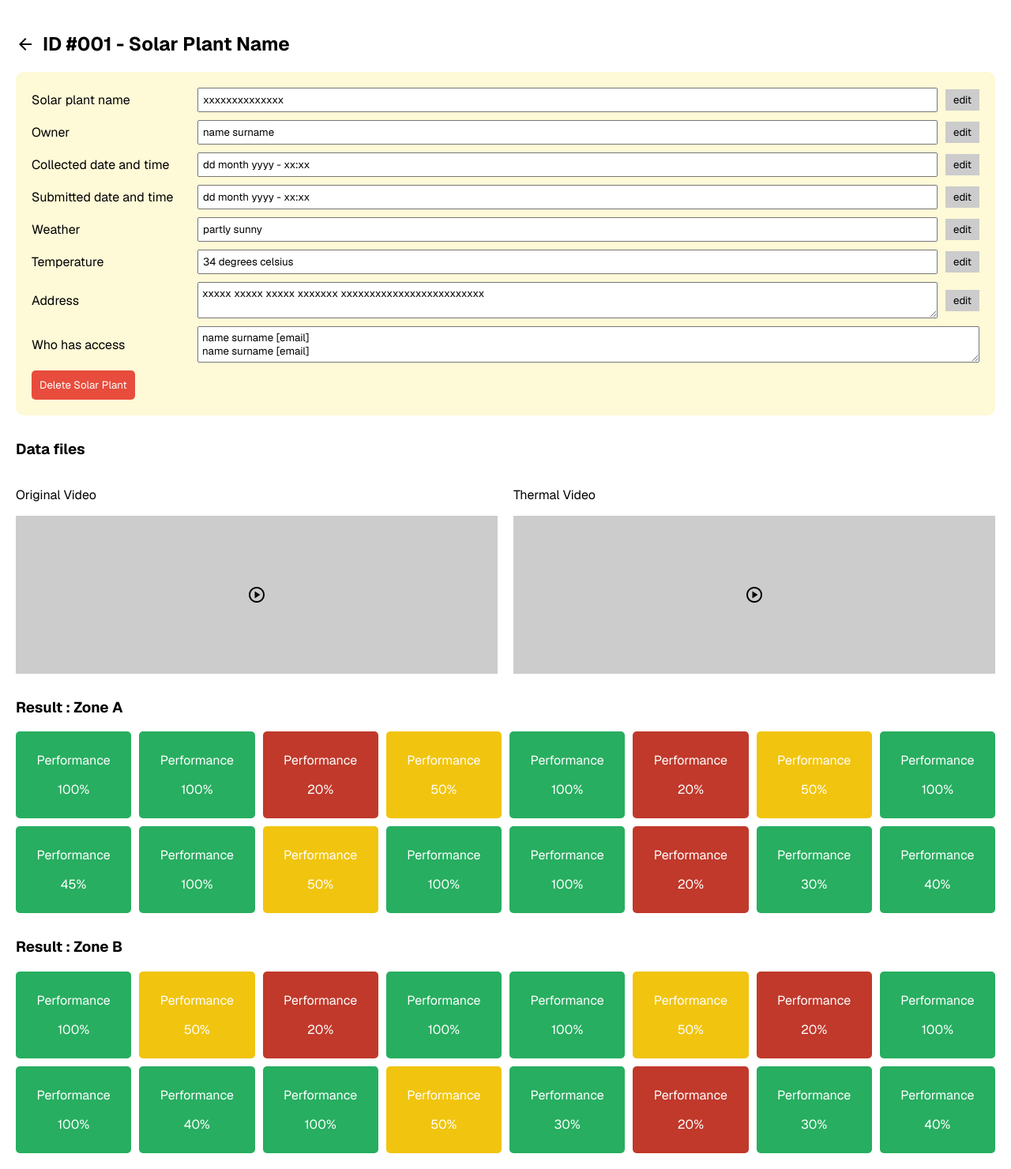
After one commit to 6510615096/solarsystem, a Django app: page /detail/ in a window 1280 px wide. The commit adds this page. Shown: the whole page at 79% size. Run offline with Django 5.2, Linux system fonts and the light colour scheme.

Commit message:
detail page

```diff
--- /dev/null
+++ b/solarapp/templates/detail.html
@@ -0,0 +1,142 @@
+<!DOCTYPE html>
+<html lang="en">
+<head>
+    <meta charset="UTF-8">
+    <meta name="viewport" content="width=device-width, initial-scale=1.0">
+    <title>Solar Plant Details</title>
+
+    {% load static %}
+    <link rel="stylesheet" type="text/css" href="{% static 'css/detail.css' %}">
+    <link href="https://fonts.googleapis.com/css2?family=Material+Symbols+Outlined" rel="stylesheet" />
+    <link href="https://fonts.googleapis.com/css2?family=Geist:wght@100..900&display=swap" rel="stylesheet">
+</head>
+
+<body>
+    <div class="container">
+
+        <!--
+        <div class="top-bar">
+            <button class="home-button">
+                <a href="{% url 'solarapp:home' %}" style="text-decoration: none;">
+                    <span class="material-symbols-outlined">home</span>
+                    <p>home</p>
+                </a>
+            </button>
+
+            <button class="role-button">
+                <span class="material-symbols-outlined">edit</span>
+                <p>role management</p>
+            </button>
+
+            <button class="user-button">
+                <a href="{% url 'solarapp:profile' %}" style="text-decoration: none;">
+                    <span class="material-symbols-outlined">account_circle</span>
+                    <p>{{ user.get_full_name }}</p>
+                </a>
+            </button>
+        </div>
+    -->
+
+        <div class="content">
+
+            <div class="header">
+                <span class="material-symbols-outlined" style="cursor:pointer;">arrow_back</span>
+                <h2>ID #001 - Solar Plant Name</h2>
+            </div>
+
+            <div class="plant-details">
+                <div class="details-form">
+                    <div class="detail-item">
+                        <label>Solar plant name</label>
+                        <input type="text" value="xxxxxxxxxxxxxx" readonly>
+                        <button class="edit-button">edit</button>
+                    </div>
+                    <div class="detail-item">
+                        <label>Owner</label>
+                        <input type="text" value="name surname" readonly>
+                        <button class="edit-button">edit</button>
+                    </div>
+                    <div class="detail-item">
+                        <label>Collected date and time</label>
+                        <input type="text" value="dd month yyyy - xx:xx" readonly>
+                        <button class="edit-button">edit</button>
+                    </div>
+                    <div class="detail-item">
+                        <label>Submitted date and time</label>
+                        <input type="text" value="dd month yyyy - xx:xx" readonly>
+                        <button class="edit-button">edit</button>
+                    </div>
+                    <div class="detail-item">
+                        <label>Weather</label>
+                        <input type="text" value="partly sunny" readonly>
+                        <button class="edit-button">edit</button>
+                    </div>
+                    <div class="detail-item">
+                        <label>Temperature</label>
+                        <input type="text" value="34 degrees celsius" readonly>
+                        <button class="edit-button">edit</button>
+                    </div>
+                    <div class="detail-item">
+                        <label>Address</label>
+                        <textarea readonly>xxxxx xxxxx xxxxx xxxxxxx xxxxxxxxxxxxxxxxxxxxxxxxx</textarea>
+                        <button class="edit-button">edit</button>
+                    </div>
+                    <div class="detail-item">
+                        <label>Who has access</label>
+                        <textarea readonly>name surname [email]
+name surname [email]</textarea>
+                    </div>
+                </div>
+
+                <button class="delete-button">Delete Solar Plant</button>
+            </div>
+
+            <div class="data-files">
+                <h3>Data files</h3>
+                <div class="videos">
+                    <div class="video-box">
+                        <p>Original Video</p>
+                        <div class="video-placeholder">
+                            <span class="material-symbols-outlined">play_circle</span>
+                        </div>
+                    </div>
+                    <div class="video-box">
+                        <p>Thermal Video</p>
+                        <div class="video-placeholder">
+                            <span class="material-symbols-outlined">play_circle</span>
+                        </div>
+                    </div>
+                </div>
+            </div>
+
+            <!-- Results Zone A -->
+            <div class="results">
+                <h3>Result : Zone A</h3>
+                <div class="performance-grid">
+                    {% for perf in zone_a_performance %}
+                        <div class="performance-card
+                            {% if perf == 20 %}low{% elif perf == 50 %}medium{% else %}high{% endif %}">
+                            <p>Performance</p>
+                            <p>{{ perf }}%</p>
+                        </div>
+                    {% endfor %}
+                </div>
+            </div>
+
+            <div class="results">
+                <h3>Result : Zone B</h3>
+                <div class="performance-grid">
+                    {% for perf in zone_b_performance %}
+                        <div class="performance-card
+                            {% if perf == 20 %}low{% elif perf == 50 %}medium{% else %}high{% endif %}">
+                            <p>Performance</p>
+                            <p>{{ perf }}%</p>
+                        </div>
+                    {% endfor %}
+                </div>
+            </div>
+
+        </div>
+    </div>
+</body>
+</html>
--- a/solarapp/templates/top_bar.html
+++ b/solarapp/templates/top_bar.html
@@ -1,5 +1,6 @@
 <div class="top-bar">
     <button class="home-button">
+        <a href="{% url 'solarapp:home' %}" class="user-button" style="text-decoration: none"></a>
         <span class="material-symbols-outlined">home</span>
         <p>home</p>
     </button>
--- a/solarapp/urls.py
+++ b/solarapp/urls.py
@@ -10,6 +10,7 @@ urlpatterns = [
     path("home/", views.home , name="home"),
     path("profile/", views.profile_view, name="profile"),
     path("logout/", auth_views.LogoutView.as_view(), name="logout"),
-    path('addnewsolar/', views.addnewsolar, name='addnewsolar')
+    path('addnewsolar/', views.addnewsolar, name='addnewsolar'),
+    path('detail/', views.detail, name='detail'),
 
 ]
--- a/solarapp/views.py
+++ b/solarapp/views.py
@@ -23,6 +23,27 @@ def home(request):
 
 def addnewsolar(request):
     return render(request, 'addnewsolar.html')
+
+"""
+def detail(request):
+    my_list = [1, 2]
+
+    context = {
+        'my_list': my_list,
+    }
+    return render(request, 'detail.html', context)
+"""
+
+
+def detail(request):
+    # Dummy data
+    zone_a_performance = [100, 100, 20, 50, 100, 20, 50, 100, 45, 100, 50, 100, 100, 20, 30, 40]
+    zone_b_performance = [100, 50, 20, 100, 100, 50, 20, 100, 100, 40, 100, 50, 30, 20, 30, 40]
+
+    return render(request, 'detail.html', {
+        'zone_a_performance': zone_a_performance,
+        'zone_b_performance': zone_b_performance,
+    })
 
 
 def login_request(request):
--- /dev/null
+++ b/static/css/detail.css
@@ -0,0 +1,206 @@
+body {
+    font-family: 'Geist', sans-serif;
+    background-color: #f7f7f7;
+    margin: 0;
+}
+
+* {
+    font-family: Geist;
+}
+body {
+    margin: 0;
+    padding: 0;
+    align-items: center;
+    justify-content: center;
+    background-color: #ffffff;
+    height: 100vh;
+}
+
+.top-bar {
+    width: 100%;
+    height: 50px;
+    background-color: #547D54;
+    z-index: 1000;
+    display: flex;
+    justify-content: flex-end;
+    padding: 5px;
+}
+
+/* top bar button */
+.home-button,
+.role-button,
+.user-button {
+    display: inline-flex;
+    align-items: center;
+    padding: 0px 20px;
+    height: 50px;
+    font-size: 18px;
+    font-weight: bold;
+    color: white;
+    background-color: #547D54;
+    border: none;
+    border-radius: 8px;
+    cursor: pointer;
+    transition: background 0.3s;
+    margin-right: 50px;
+}
+
+.home-button p,
+.role-button p,
+.user-button p {
+    font-size: 16;
+    color: #ffffff;
+    font-family: inherit;
+}
+
+.home-button:hover,
+.role-button:hover,
+.user-button:hover {
+    background-color: #388E3C;
+}
+
+.home-button:active,
+.role-button:active,
+.user-button:active {
+    background-color: #DCCE52;
+}
+
+.home-button .material-symbols-outlined,
+.role-button .material-symbols-outlined,
+.user-button .material-symbols-outlined {
+    margin-right: 10px;
+}
+
+.user-button p {
+    text-decoration: underline;
+    font-family: inherit;
+}
+
+.container {
+    padding: 20px;
+}
+
+.top-bar {
+    display: flex;
+    background-color: #5a785a;
+    padding: 10px;
+    align-items: center;
+    justify-content: space-around;
+    color: white;
+}
+
+.top-bar button {
+    background: none;
+    border: none;
+    color: white;
+    cursor: pointer;
+    text-align: center;
+}
+
+.content {
+    margin-top: 20px;
+}
+
+.header {
+    display: flex;
+    align-items: center;
+    gap: 10px;
+}
+
+.header h2 {
+    margin: 0;
+}
+
+.plant-details {
+    background-color: #fef9d7;
+    padding: 20px;
+    margin-top: 20px;
+    border-radius: 10px;
+    position: relative;
+}
+
+.details-form {
+    display: flex;
+    flex-direction: column;
+    gap: 10px;
+}
+
+.detail-item {
+    display: flex;
+    align-items: center;
+    gap: 10px;
+}
+
+.detail-item label {
+    width: 200px;
+}
+
+.detail-item input, .detail-item textarea {
+    flex: 1;
+    padding: 5px;
+}
+
+.edit-button {
+    background-color: #ccc;
+    border: none;
+    padding: 5px 10px;
+    cursor: pointer;
+}
+
+.delete-button {
+    background-color: #e74c3c;
+    border: none;
+    color: white;
+    padding: 10px;
+    border-radius: 5px;
+    margin-top: 10px;
+    cursor: pointer;
+}
+
+.data-files {
+    margin-top: 30px;
+}
+
+.videos {
+    display: flex;
+    gap: 20px;
+}
+
+.video-box {
+    flex: 1;
+}
+
+.video-placeholder {
+    background-color: #ccc;
+    height: 200px;
+    display: flex;
+    align-items: center;
+    justify-content: center;
+}
+
+.results {
+    margin-top: 30px;
+}
+
+.performance-grid {
+    display: grid;
+    grid-template-columns: repeat(8, 1fr);
+    gap: 10px;
+    margin-top: 10px;
+}
+
+.performance-card {
+    background-color: #27ae60;
+    color: white;
+    padding: 10px;
+    text-align: center;
+    border-radius: 5px;
+}
+
+.performance-card.low {
+    background-color: #c0392b;
+}
+
+.performance-card.medium {
+    background-color: #f1c40f;
+}
```
Also changed, not shown: solarapp/templates/home.html (+15 -7 lines), 1 other file.
